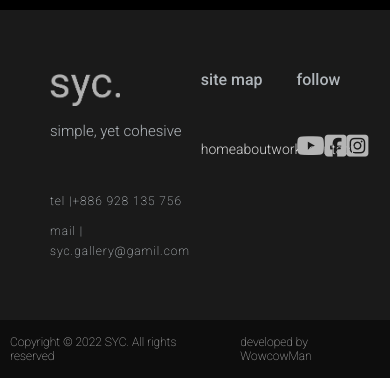
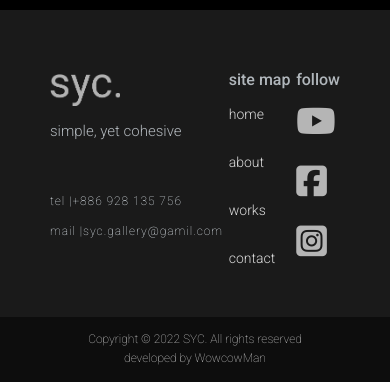
Before and after one commit to wowcowMan/syc_official, a Vue app: page / in a window 390 px wide. Shown: the part 683-1065 px from the top of the page. Built offline with nearby package versions, Linux system fonts and the light colour scheme.

Commit message:
edit rwd mobile

```diff
--- a/src/components/Footer.vue
+++ b/src/components/Footer.vue
@@ -179,4 +179,59 @@ export default {
     margin: 0 10px;
   }
 }
+
+@media screen and (max-width:820px) {
+  // .header {
+  //       padding: 50px;
+  //       justify-content: space-between;
+  //   }
+    .contact-wrap,
+    .site-map,
+    .social {
+        width: fit-content;
+    }
+
+    .footer-logo {
+        width: 110px;
+    }
+
+    .footer-logo p,
+    .contact-wrap .contact p {
+        display: block;
+        font-size: 8px;
+    }
+
+    .site-map h3,
+    .footer .social h3 {
+        margin-bottom: 15px;
+    }
+
+    .site-map ul,
+    .footer .social ul {
+        display: block;
+    }
+
+    .site-map li:not(:last-child) {
+        margin-right: 0;
+        margin-bottom: 29px;
+    }
+
+    .footer .social li:not(:last-child) {
+        margin-right: 0;
+        margin-bottom: 25px;
+    }
+
+    .footer .social i {
+        font-size: 35px;
+    }
+
+    .footer-txt{
+        flex-direction: column;
+        justify-content: center;
+        align-items: center;
+    }
+    .footer-txt p {
+        margin-bottom: 5px;
+    }
+}
 </style>
--- a/src/components/Nav.vue
+++ b/src/components/Nav.vue
@@ -5,12 +5,14 @@
     <div class="menu-btn" :class="isActive" @click="closeNav">
       <div class="burger"></div>
     </div>
+    <div class="list-clip" :class="isActive" @click.self="isActive = ''">
       <ul ref="navList" class="nav-list" :class="isActive">
         <li class="nav-item"><router-link to="/">home</router-link></li>
         <li class="nav-item"><router-link to="/about">about</router-link></li>
         <li class="nav-item"><a href="#">works</a></li>
         <li class="nav-item"><a href="#">contact</a></li>
       </ul>
+    </div>
 
   </div>
 </template>
@@ -47,12 +49,13 @@ export default {
       rgba(0, 0, 0, 0));
   box-sizing: border-box;
   width: 100%;
-  padding: 50px 50px;
+  padding: 50px;
   display: flex;
   height: 138px;
   justify-content: flex-end;
   top: 0;
   z-index: 5;
+
   // border: 1px solid blue;
 
   .logo {
@@ -72,6 +75,13 @@ export default {
       text-indent: 101%;
       overflow: hidden;
       line-height: 60px;
+    }
+  }
+
+  @media screen and (max-width:820px) {
+    .logo {
+      left: 50px;
+      right: 0;
     }
   }
 
@@ -136,9 +146,20 @@ export default {
     }
   }
 
+  .list-clip {
+    // border: 1px solid red;
+    box-sizing: border-box;
+    width: 0;
+    height: 100vh;
+    margin-top: 8px;
+    overflow: hidden;
+    position: fixed;
+    right: 0;
+    top: -9px;
+    transition: all .3s ease;
+
     ul::before {
       content: '';
-    // border: 1px solid blue;
       display: block;
       width: 115px;
       height: 50px;
@@ -150,22 +171,18 @@ export default {
       text-indent: 101%;
       overflow: hidden;
       line-height: 60px;
+      // border: 1px solid blue;
     }
 
     ul {
       background: rgb(38, 38, 38);
-    box-sizing: border-box;
       list-style: none;
       width: 0;
-    height: 100vh;
+      margin-left: auto;
+      margin-right: 0;
+      height: 100%;
       padding: 50px 0;
-    margin-top: 8px;
-    overflow: hidden;
-    position: fixed;
-    right: 0;
-    top: -9px;
       transition: all .3s ease;
-    // z-index: 5;
 
       li {
         width: 65%;
@@ -193,5 +210,38 @@ export default {
     ul.active {
       width: 300px;
     }
+
+    @media screen and (max-width:820px) {
+      ul::before {
+        margin: 0;
+        margin-top: -150px;
       }
-</style>
+
+      ul {
+        // border: 1px solid blue;
+        display: flex;
+        flex-direction: column;
+        justify-content: center;
+        align-items: center;
+
+        li {
+          // border: 1px solid blue;
+          padding: 25px 0;
+
+          a {
+            margin: 0 auto;
+            // text-align: center;
+          }
+        }
+      }
+
+      ul.active {
+        width: 100%;
+      }
+    }
+  }
+
+  .list-clip.active {
+    width: 100%;
+  }
+}</style>
--- a/src/views/AboutView.vue
+++ b/src/views/AboutView.vue
@@ -2,15 +2,16 @@
   <Nav></Nav>
   <div class="about">
     <h1>This is an about page</h1>
+    <Footer></Footer>
   </div>
 </template>
 <script>
 import Nav from '@/components/Nav.vue'
-
+import Footer from '@/components/Footer.vue'
 export default {
   name: 'HomeView',
   components: {
-    Nav
+    Nav, Footer
   }
 }
 </script>
--- a/src/views/HomeView.vue
+++ b/src/views/HomeView.vue
@@ -1,7 +1,7 @@
 <template>
   <div class="home">
     <!-- <img alt="Vue logo" src="../assets/logo.png"> -->
-    <Nav msg="Welcome to Your Vue.js App" />
+    <Nav></Nav>
     <div class="banner">
       <div class="bg-img">
         <img src="https://picsum.photos/1280/1080/?random=10">
```
Lines whose indentation alone changed are shown as unchanged.
